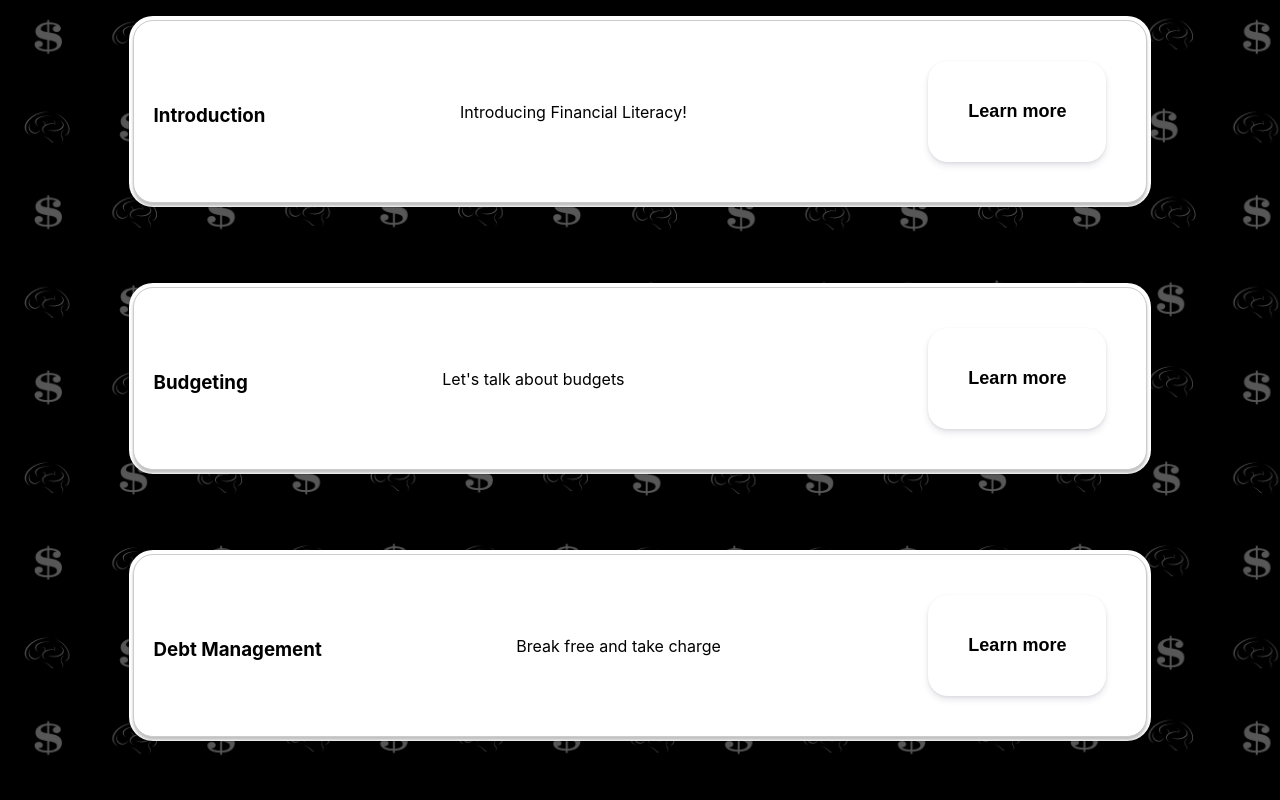
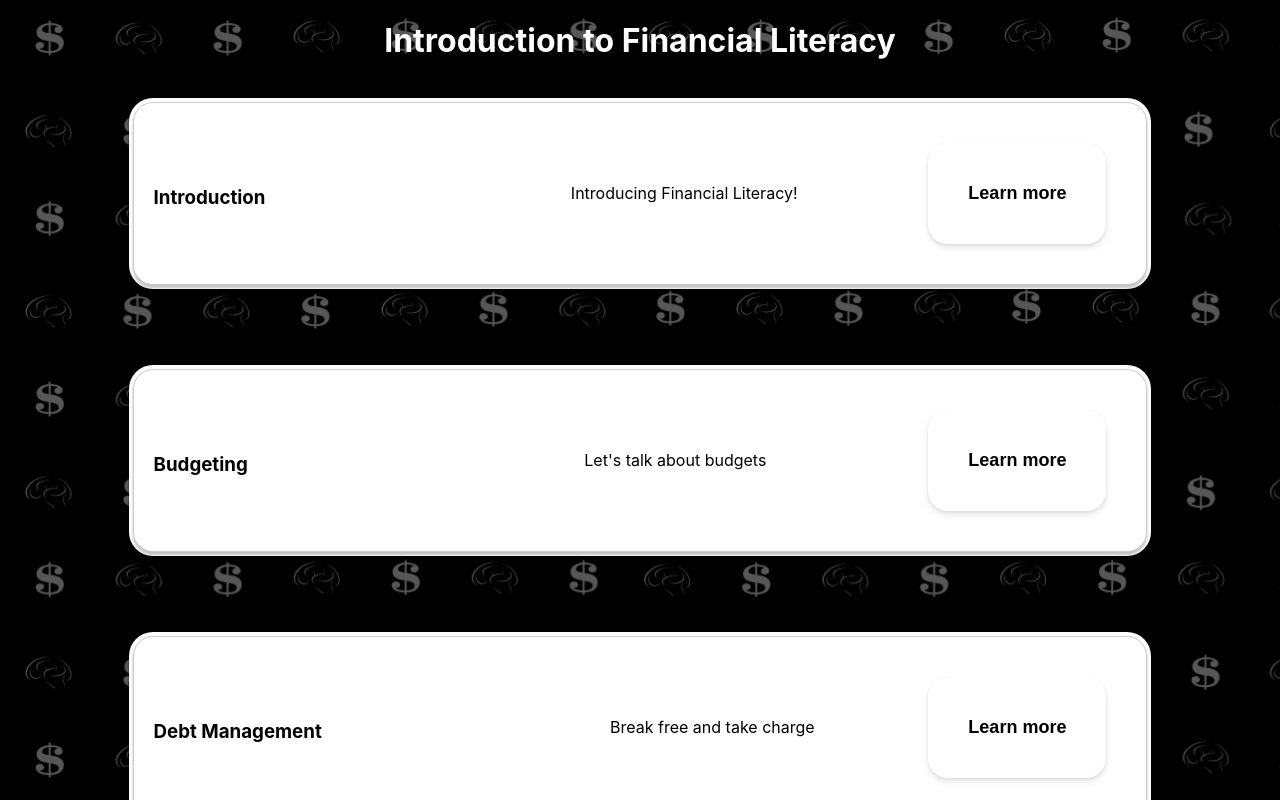
Before and after one commit to aidanMellin/fintroduction, a React (Create React App) app: page /intro_to_financial_literacy_module in a window 1280 px wide. Shown: the top 800 px of the page. Built offline with nearby package versions, Linux system fonts and the light colour scheme.

Commit message:
only one dropdown and it changes background height

```diff
--- a/src/App.js
+++ b/src/App.js
@@ -18,7 +18,7 @@
 }
 
 function LandingPage() {
-  const totalHeight = useCalculateTotalHeight("section");
+  const totalHeight = useCalculateTotalHeight("section", null);
   const foregroundRef = useRef(null);
 
   const handleScroll = () => {
--- a/src/pages/IntroToFinancialLiteracy/IntroToFinancialLiteracy.js
+++ b/src/pages/IntroToFinancialLiteracy/IntroToFinancialLiteracy.js
@@ -55,8 +55,10 @@
 
 function IntroToFinancialLiteracyModule() {
     const foregroundRef = useRef(null);
-    const totalHeight = useCalculateTotalHeight(".module-entry");
+    const [activeDropdown, setActiveDropdown] = useState(null);
+    const totalHeight = useCalculateTotalHeight(".module-entry", activeDropdown);
 
+    // console.log(`intro ${activeDropdown}`)
     const handleScroll = () => {
         const foregroundScroll = foregroundRef.current.scrollTop;
         const parallaxElement = document.querySelector(".background-parallax");
@@ -67,12 +69,15 @@
         <>
             <div className="background-parallax background-height"></div>
             <div className="foreground" ref={foregroundRef} onScroll={handleScroll}>
+                <h1>Introduction to Financial Literacy</h1>
                 {modAndLessons.map((module, index) => (
                     <ModuleEntry
                         key={index}
                         header={module.name}
                         content={module.content}
                         subModules={module.lessons}
+                        activeDropdown={activeDropdown}
+                        setActiveDropdown={setActiveDropdown}
                     />
                 ))}
             </div>
--- a/src/pages/templateModule.js
+++ b/src/pages/templateModule.js
@@ -1,16 +1,26 @@
 import React, { useState, useEffect, useRef } from 'react';
 import './module.css';
 
-function ModuleEntry({ header, content, subModules }) {
+function ModuleEntry({ header, content, subModules, activeDropdown, setActiveDropdown }) {
     const [dropdownOpen, setDropdownOpen] = useState(false);
 
+    const handleDropdownClick = () => {
+        if (dropdownOpen) {
+            // If dropdown is already open, close it
+            setDropdownOpen(false);
+            setActiveDropdown(null);
+        } else {
+            // If dropdown is closed, open it and close any other open dropdowns
+            setActiveDropdown(header);
+            setDropdownOpen(true);
+        }
+    };
+
     useEffect(() => {
-        setDropdownOpen(false);
-    }, []);
-
-    const handleDropdownClick = () => {
-        setDropdownOpen((prevState) => !prevState);
-    };
+        if (header !== activeDropdown) {
+            setDropdownOpen(false);
+        }
+    }, [activeDropdown, header]);
 
     return (
         <div className="module-entry">
@@ -23,8 +33,7 @@
                 {subModules.map((subMod, index) => (
                     <div className="subModule" key={`submodule-${index}`}>
                         <h4>{subMod}</h4>
-                    <button>Start Lesson</button>
-
+                        <button>Start Lesson</button>
                     </div>
                 ))}
             </div>
@@ -33,4 +42,8 @@
 }
 
 
+
+
+
+
 export default ModuleEntry;
--- a/src/universal-functions.js
+++ b/src/universal-functions.js
@@ -1,7 +1,7 @@
 import React, { useState, useEffect, useRef } from 'react';
 
 
-function useCalculateTotalHeight(selector) {
+function useCalculateTotalHeight(selector, activeDropdown) {
     const [totalHeight, setTotalHeight] = useState(0);
 
     useEffect(() => {
@@ -10,8 +10,16 @@
             let heightSum = 0;
             allDivs.forEach((div) => {
                 heightSum += div.offsetHeight;
-                heightSum += 2;
+                heightSum += 10;
             });
+
+            if (activeDropdown != null) {
+                const subModules = document.querySelectorAll(".subModule");
+                subModules.forEach((module) => {
+                    heightSum += module.offsetHeight;
+                });
+            }
+
             setTotalHeight(heightSum);
         }
 
@@ -22,7 +30,7 @@
         return () => {
             window.removeEventListener("resize", calculateTotalHeight);
         };
-    }, []);
+    }, [selector, activeDropdown]);
 
     useEffect(() => {
         const styleElement = document.createElement("style");
@@ -37,4 +45,5 @@
     return totalHeight;
 }
 
+
 export default useCalculateTotalHeight;
--- a/src/universal-styles.css
+++ b/src/universal-styles.css
@@ -1,5 +1,9 @@
-h2{
+h1,h2{
     color: white;
+}
+
+section{
+    width: 100vw;
 }
 
 button {
@@ -49,4 +53,6 @@
     background-color: transparent;
     position: relative;
     z-index: 1;
+    align-items: center;
+    text-align: center;
 }
```
